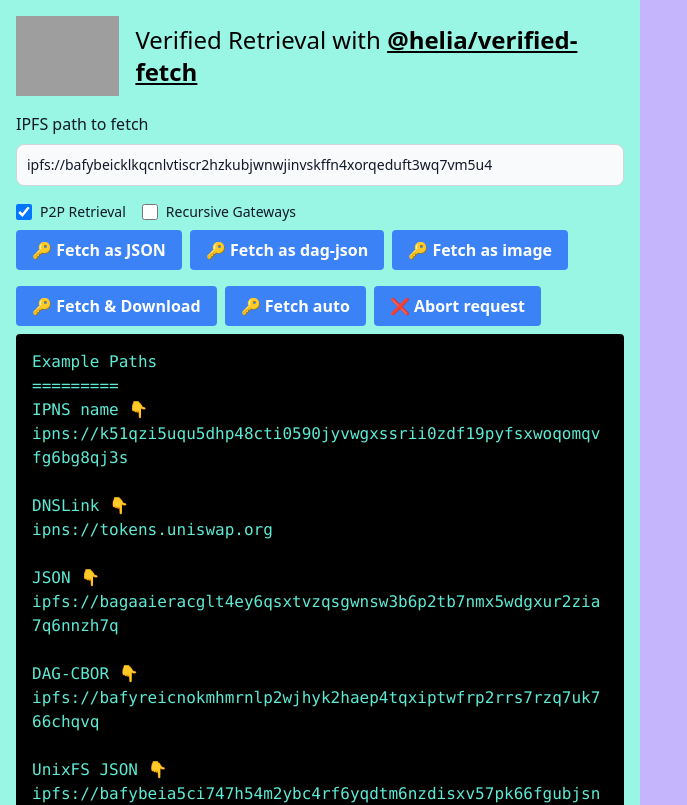
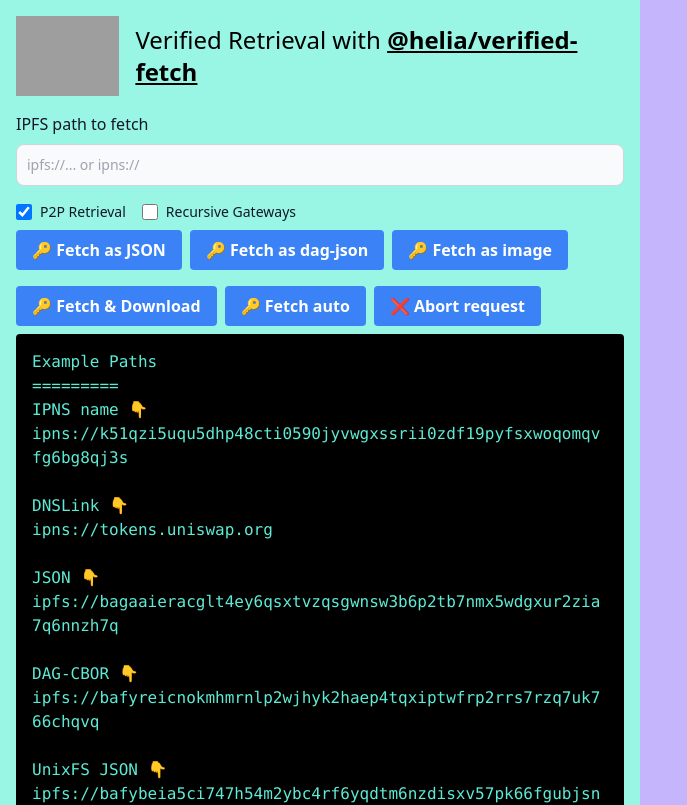
Before and after one commit to ipfs-examples/helia-examples, a React (Vite) app in the folder examples/helia-browser-verified-fetch/: page / in a window 1280 px wide. Shown: the top 805 px of the page, without its empty margins (0-687 px from the left). Built offline with nearby package versions, Linux system fonts and the light colour scheme; grey boxes are pictures that could not be loaded; the HTML template or start-up script is replaced by a standard one.

Commit message:
chore: remove default path value

```diff
--- a/examples/helia-browser-verified-fetch/src/App.tsx
+++ b/examples/helia-browser-verified-fetch/src/App.tsx
@@ -7,7 +7,7 @@ import CustomCheckbox from './CustomCheckbox'
 import { getVerifiedFetch } from './utils'
 
 function App(): JSX.Element {
-  const [path, setPath] = useState<string>('ipfs://bafybeicklkqcnlvtiscr2hzkubjwnwjinvskffn4xorqeduft3wq7vm5u4')
+  const [path, setPath] = useState<string>('')
   const [output, setOutput] = useState<string | JSX.Element>('')
   const [err, setErr] = useState<string>('')
   const [loading, setLoadingTo] = useState<string>('')
--- a/examples/helia-browser-verified-fetch/src/utils.ts
+++ b/examples/helia-browser-verified-fetch/src/utils.ts
@@ -3,7 +3,7 @@ import { createVerifiedFetch, VerifiedFetch } from '@helia/verified-fetch'
 import { createDelegatedRoutingV1HttpApiClient } from '@helia/delegated-routing-v1-http-api-client'
 import { createHelia } from 'helia'
 import * as libp2pInfo from 'libp2p/version'
-import { httpGatewayRouting, delegatedHTTPRouting, libp2pRouting } from '@helia/routers'
+import { httpGatewayRouting, libp2pRouting } from '@helia/routers'
 import { enable } from '@libp2p/logger'
 import { createLibp2p, Libp2pOptions } from 'libp2p'
 import { webTransport } from '@libp2p/webtransport'
```
